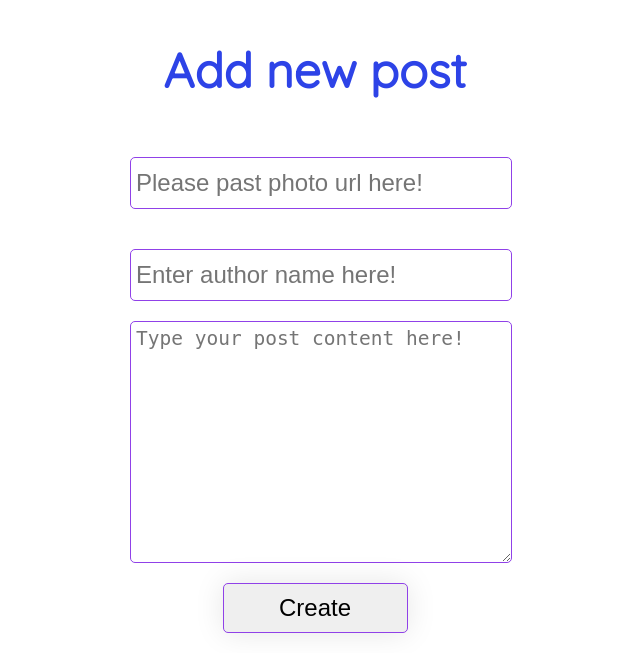
After one commit to Adetec/coretabs-posts, a Flask app: page /posts/add in a window 1280 px wide. The commit adds this page. Shown: the top 672 px of the page, without its empty margins (325-965 px from the left). Run offline with Flask 2, Linux system fonts and the light colour scheme.

Commit message:
feat: Creat post add

```diff
--- a/main.py
+++ b/main.py
@@ -1,4 +1,4 @@
-from flask import Flask, render_template
+from flask import Flask, render_template, request, redirect, url_for
 from store import PostStore, Post
 
 app = Flask(__name__)
@@ -17,11 +17,25 @@ post_store = PostStore([])
 post_store.add(dummy_posts[0])
 post_store.add(dummy_posts[1])
 
+app.current_id = 3
 
 
 @app.route('/')
 def home():
     return render_template('index.html', posts=post_store.get_all())
 
+@app.route('/posts/add', methods=["GET","POST"])
+def post_add():
+    if request.method == "POST":
+        new_post = Post(id=app.current_id,
+                        photo_url=request.form["photo_url"],
+                        name=request.form["name"],
+                        body=request.form["body"])
+        app.current_id += 1
+        post_store.add(new_post)
+        return redirect(url_for("home"))
+    elif request.method == "GET":
+        return render_template('post-add.html')
+
 
 app.run()
--- a/templates/index.html
+++ b/templates/index.html
@@ -61,7 +61,7 @@
 
         #author h2 {
             padding-left: 10px;
-            color: grey;
+            color: gray;
         }
 
         #content {
@@ -111,7 +111,7 @@
     <header class="flex-box shadow">
         <h1>Posty</h1>
         <nav>
-            <a id="new" href="post-add.html">+</a>
+            <a id="new" href="{{ url_for('post_add') }}">+</a>
         </nav>
     </header>
     <main class="container">
--- /dev/null
+++ b/templates/post-add.html
@@ -0,0 +1,84 @@
+<!DOCTYPE html>
+<html lang="en">
+<head>
+    <meta charset="UTF-8">
+    <meta name="viewport" content="width=device-width, initial-scale=1.0">
+    <meta http-equiv="X-UA-Compatible" content="ie=edge">
+    <link href="https://fonts.googleapis.com/css?family=Quicksand" rel="stylesheet">
+    <title>post | Posty</title>
+    <style>
+        body {
+            font-family: 'Quicksand', sans-serif;
+            font-size: 1.5em;
+        }
+
+        .container{
+            max-width: 400px;
+            margin: 5px auto;
+            padding: 0px 15px;
+            box-sizing: border-box;
+            overflow: auto;
+        }
+
+        form {
+            display: flex;
+            flex-direction: column;
+        }
+        .shadow {
+            box-shadow: 0 0 30px rgba(0,0,0,0.1);
+        }
+
+        form input {
+            height: 40px;
+            margin: 20px auto;
+        }
+
+        form input, textarea {
+            width: 100%;
+            font-size: 1em;
+            border: solid 0.5px #9041e8;
+            padding: 5px;
+            border-radius: 5px;
+        }
+
+        form input, textarea:focus {
+            outline: none !important;
+        }
+
+        h1 {
+            color: #2d43e7;
+            text-align: center;
+        }
+
+        #button {
+            width: 50%;
+            height: 50px;
+            align-content: center;
+            text-align: center;
+            border: solid 1px #9041e8;
+            border-radius: 5px;
+        }
+
+        #button:hover {
+            color: #fff;
+            background: linear-gradient(to left, #2d43e7, #9042e8);
+        }
+
+    </style>
+</head>
+<body>
+    <header class="container">
+        <h1>Add new post</h1>
+    </header>
+
+    <main class="container">
+        <form action="{{url_for('post_add')}}" method="POST">
+            <input autofocus type="text" name="photo_url" id="" placeholder="Please past photo url here!">
+            <input type="text" name="name" id="" placeholder="Enter author name here!">
+            <textarea name="body" id="" cols="30" rows="10" placeholder="Type your post content here!"></textarea>
+            <input class="shadow" type="submit" value="Create" id="button">
+        </form>
+    </main>
+
+</body>
+</html>
```
